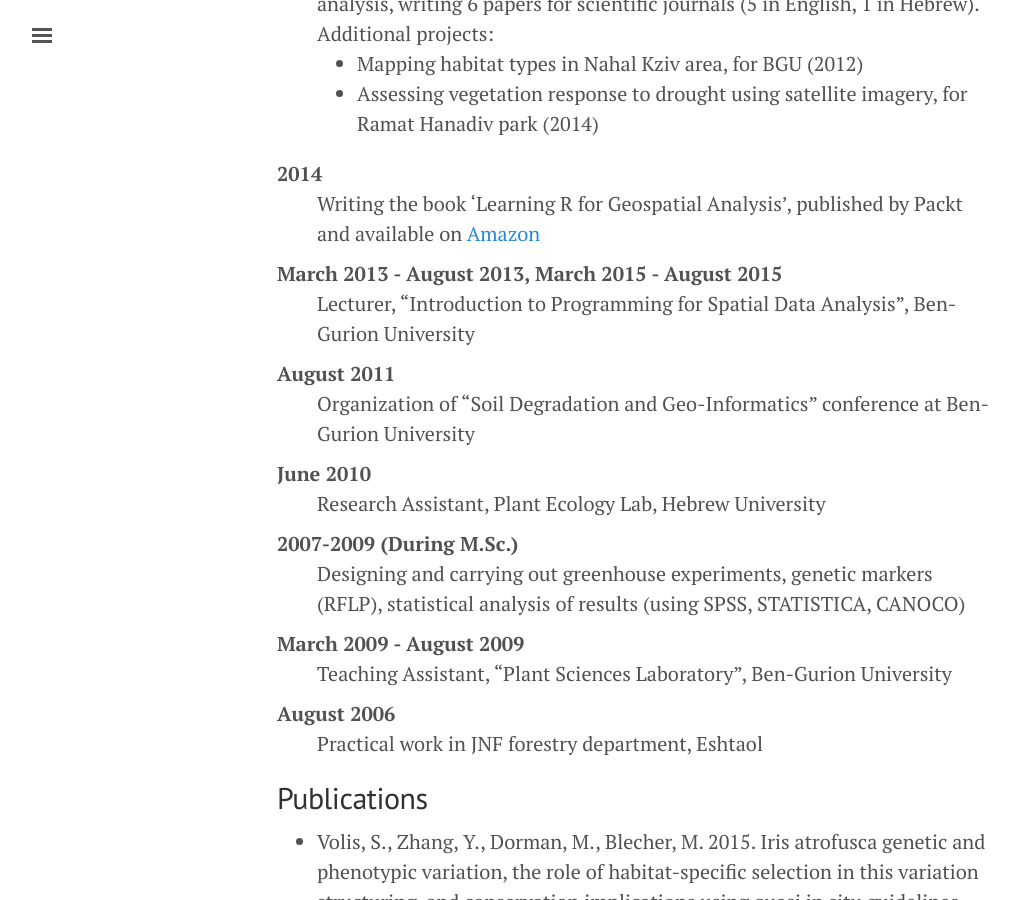
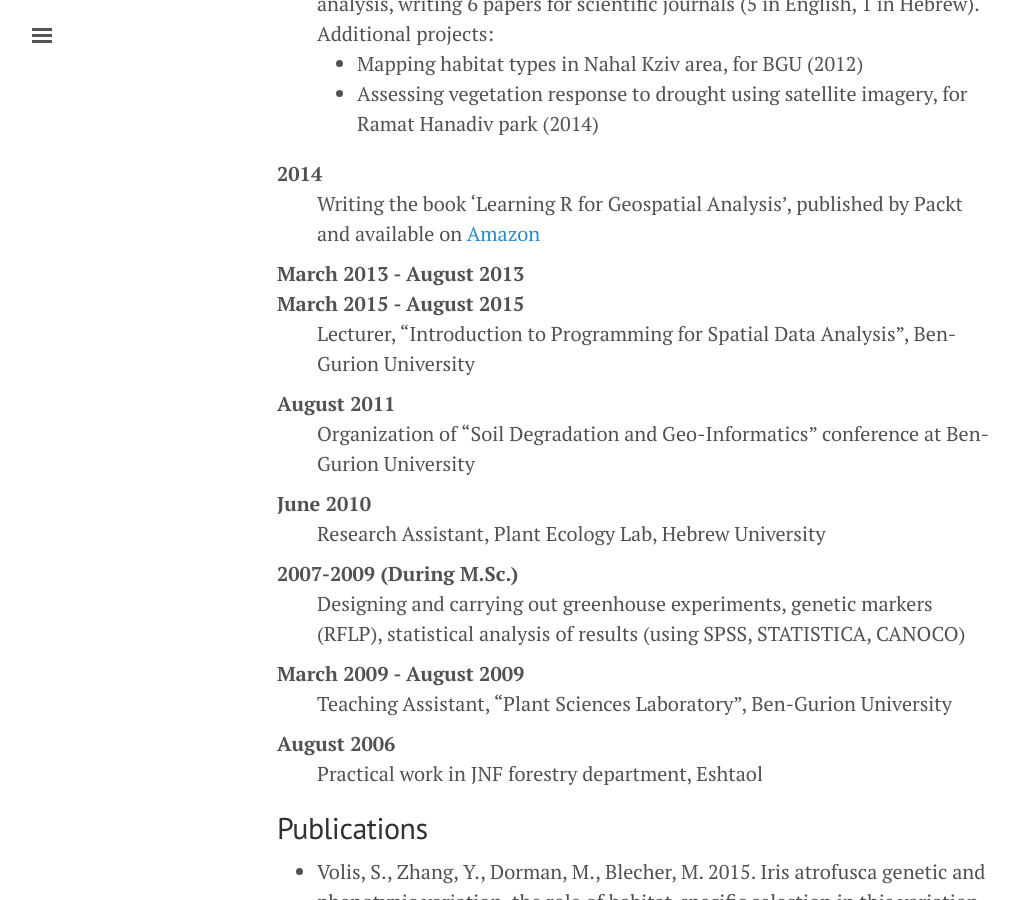
Before and after one commit to michaeldorman/michaeldorman.github.io, a Jekyll site: the page built from cv.md, in a window 1280 px wide and 900 px high, scrolled down 988 px. Shown: the whole window, without its empty margins (3-1022 px from the left). Built offline with Jekyll 4.4.1, drawn with Linux system fonts in a browser that asks for light colours.

Commit message:
Update cv.md

```diff
--- a/cv.md
+++ b/cv.md
@@ -37,7 +37,8 @@ Additional projects:
 :    Writing the book 'Learning R for Geospatial Analysis', published by Packt and
 available on <a href = "http://goo.gl/2Zvjs3">Amazon</a>
 
-March 2013 - August 2013, March 2015 - August 2015
+March 2013 - August 2013
+March 2015 - August 2015
 :    Lecturer, "Introduction to Programming for Spatial Data Analysis", Ben-Gurion University
 
 August 2011
```
